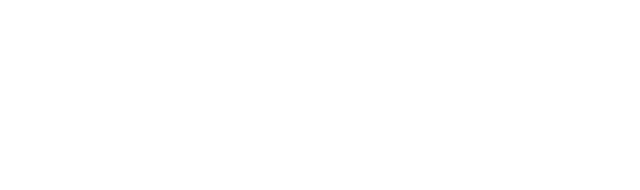
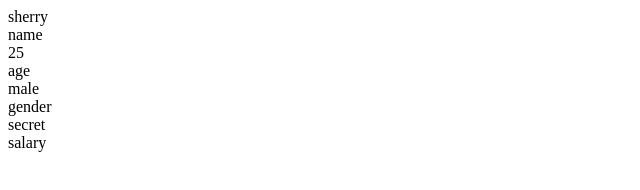
Before and after one commit to LongXiaoQin/vue-test, a plain HTML site: page drawingbylist2.html in a window 1280 px wide. Shown: the whole page, without its empty margins (0-640 px from the left). Drawn offline with Linux system fonts and the light colour scheme.

Commit message:
修改数组循环

```diff
--- a/drawingbylist2.html
+++ b/drawingbylist2.html
@@ -7,14 +7,21 @@
 </head>
 <body>
   <div id="app">
-
+    <template v-for="(item, key) of userInfo">
+        <div >
+            {{item}}
+        </div>
+        <div >
+            {{key}}
+        </div>
+    </template>
   </div>
   <script>
     var vm = new Vue({
-      el: "el",
+      el: "#app",
       data: {
         userInfo: {
-          name: "sheery",
+          name: "sherry",
           age: 25,
           gender: "male",
           salary: "secret"
```
Also changed, not shown: drawingbylist1.html (+3 -0 lines).
